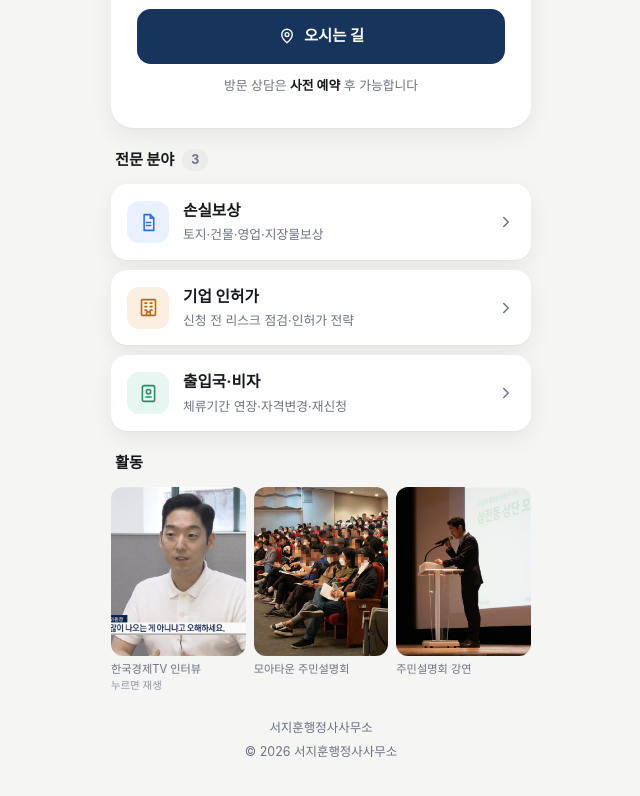
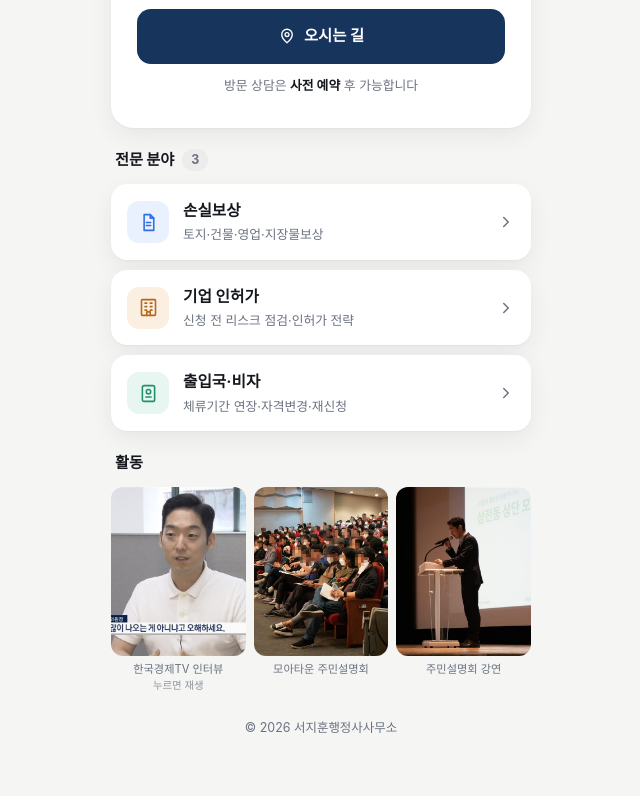
Before and after one commit to seovino9267-bit/seojihoon-card, a plain HTML site: page index.html in a window 1280 px wide. Shown: the part 538-1334 px from the top of the page, without its empty margins (319-959 px from the left). Drawn offline with Linux system fonts and the light colour scheme.

Commit message:
활동 캡션 가운데 정렬 · 푸터 사무소명 중복 제거
- 갤러리 figcaption에 text-align:center. 인터뷰의 둘째 줄
  「누르면 재생」까지 사진 폭 기준으로 가운데에 온다.
- 푸터에서 「서지훈행정사사무소」 줄을 빼고 저작권 표기만 남겼다.

Co-Authored-By: Claude Opus 5 <noreply@anthropic.com>

```diff
--- a/index.html
+++ b/index.html
@@ -199,7 +199,7 @@ body{
   width:100%;aspect-ratio:4/5;object-fit:cover;
   border-radius:12px;display:block;
 }
-.gallery figcaption{margin-top:6px;font-size:.7rem;color:var(--muted);line-height:1.4}
+.gallery figcaption{margin-top:6px;font-size:.7rem;color:var(--muted);line-height:1.4;text-align:center}
 .gallery figcaption .note{display:inline-block;margin-top:2px;font-size:.65rem;opacity:.75}
 
 /* ---- 푸터 ---- */
@@ -290,7 +290,6 @@ a:focus-visible{outline:2px solid var(--accent);outline-offset:2px}
   </section>
 
   <footer class="foot">
-    <p>서지훈행정사사무소</p>
     <p>© 2026 서지훈행정사사무소</p>
   </footer>
 
```
